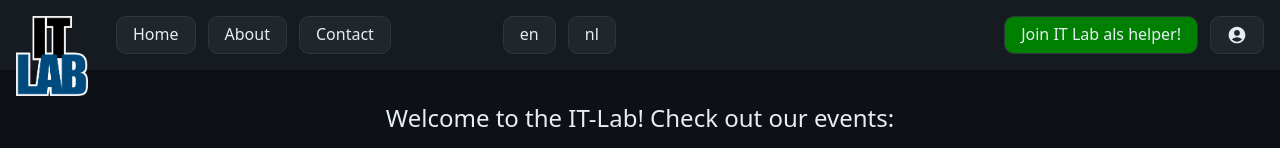
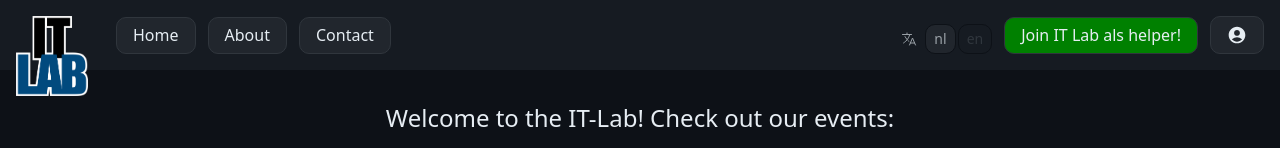
Before and after one commit to HOGENT-IT-Lab/HOGENT-IT-Lab.github.io, a Next.js app: page / in a window 1280 px wide. Shown: the top 148 px of the page. Built offline with nearby package versions, Linux system fonts and the light colour scheme; no server answers; grey boxes are pictures that could not be loaded.

Commit message:
modify LanguagePicker design

```diff
--- a/src/components/LanguagePicker.tsx
+++ b/src/components/LanguagePicker.tsx
@@ -1,13 +1,17 @@
 import { useTranslation } from 'react-i18next';
+import { IoLanguageOutline } from 'react-icons/io5';
+import styles from '@/styles/layout.module.scss';
 
-const lngs = { en: 'en', nl: 'nl' };
+const lngs = ['nl', 'en'];
 
 export default function LanguagePicker() {
 	const { i18n } = useTranslation();
 
 	return (
-		<div>
-			{Object.keys(lngs).map((lng) => (
+		<div className="flex items-center gap-2">
+			<IoLanguageOutline className="text-[#99a0a6]" />
+			<div className={styles.language_picker}>
+				{lngs.map((lng) => (
 					<button
 						key={lng}
 						onClick={() => i18n.changeLanguage(lng)}
@@ -17,5 +21,6 @@ export default function LanguagePicker() {
 					</button>
 				))}
 			</div>
+		</div>
 	);
 }
--- a/src/components/Layout.tsx
+++ b/src/components/Layout.tsx
@@ -15,9 +15,9 @@ function Navbar() {
 				<Link href="/">Home</Link>
 				<Link href="/about">About</Link>
 				<Link href="/contact">Contact</Link>
-				<LanguagePicker />
 			</div>
 			<div>
+				<LanguagePicker />
 				<Link href="/join" className={styles.join}>
 					Join IT Lab als helper!
 				</Link>
--- a/src/styles/globals.scss
+++ b/src/styles/globals.scss
@@ -26,3 +26,30 @@ h1 {
 h4 {
 	@apply pb-1 text-2xl;
 }
+
+a,
+button {
+	@apply rounded-[10px] border border-gh-border bg-link p-2 px-4;
+
+	&:hover {
+		@apply border-white bg-link-hover;
+	}
+
+	&:disabled {
+		@apply border-dark bg-lighter text-gh-border;
+	}
+}
+
+.btn-group {
+	button {
+		@apply rounded-[0] border-x-[0.5px] p-2 py-1;
+
+		&:first-of-type {
+			@apply rounded-l-[10px] border-l-[1px];
+		}
+
+		&:last-of-type {
+			@apply rounded-r-[10px] border-r-[1px];
+		}
+	}
+}
--- a/src/styles/layout.module.scss
+++ b/src/styles/layout.module.scss
@@ -5,22 +5,29 @@
 		@apply absolute;
 	}
 
-	div {
-		@apply ml-[100px] flex gap-3;
-	}
-
-	a,
-	button {
-		@apply rounded-[10px] border border-gh-border bg-link p-2 px-4;
-
-		&:hover,
-		button:hover {
-			@apply border-white bg-link-hover;
-		}
+	> div {
+		@apply ml-[100px] flex items-end gap-3;
 	}
 
 	a.join {
 		@apply bg-[green];
+	}
+}
+
+.language_picker {
+	@apply flex gap-[2px] text-sm;
+
+	button {
+		@apply border-dark bg-lighter p-1 px-2 text-link-hover;
+
+		&:hover {
+			@apply border-gh-border bg-link text-[unset];
+		}
+
+		&:disabled,
+		&:disabled:hover {
+			@apply border-dark bg-link text-[#99a0a6];
+		}
 	}
 }
 
```
Lines whose indentation alone changed are shown as unchanged.
